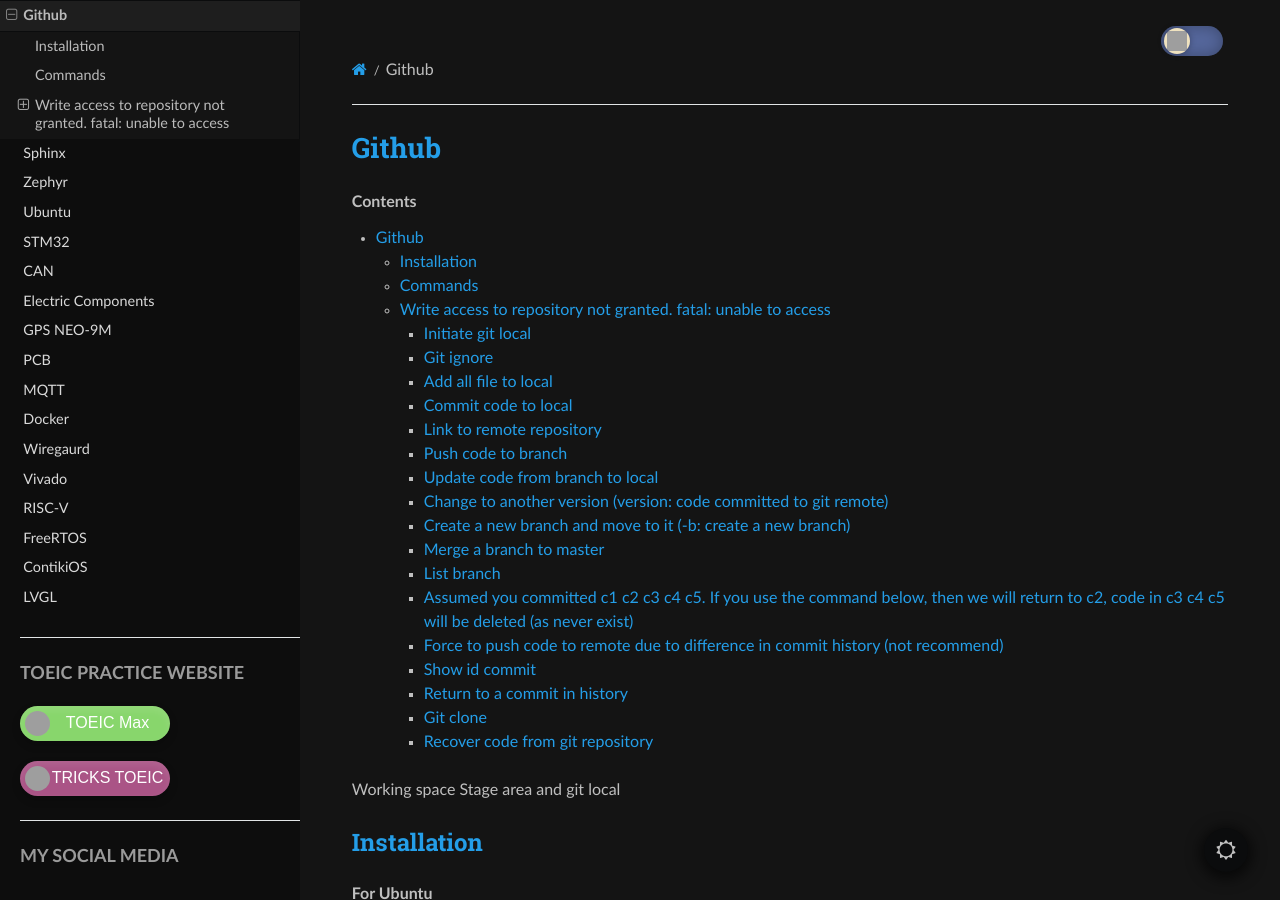
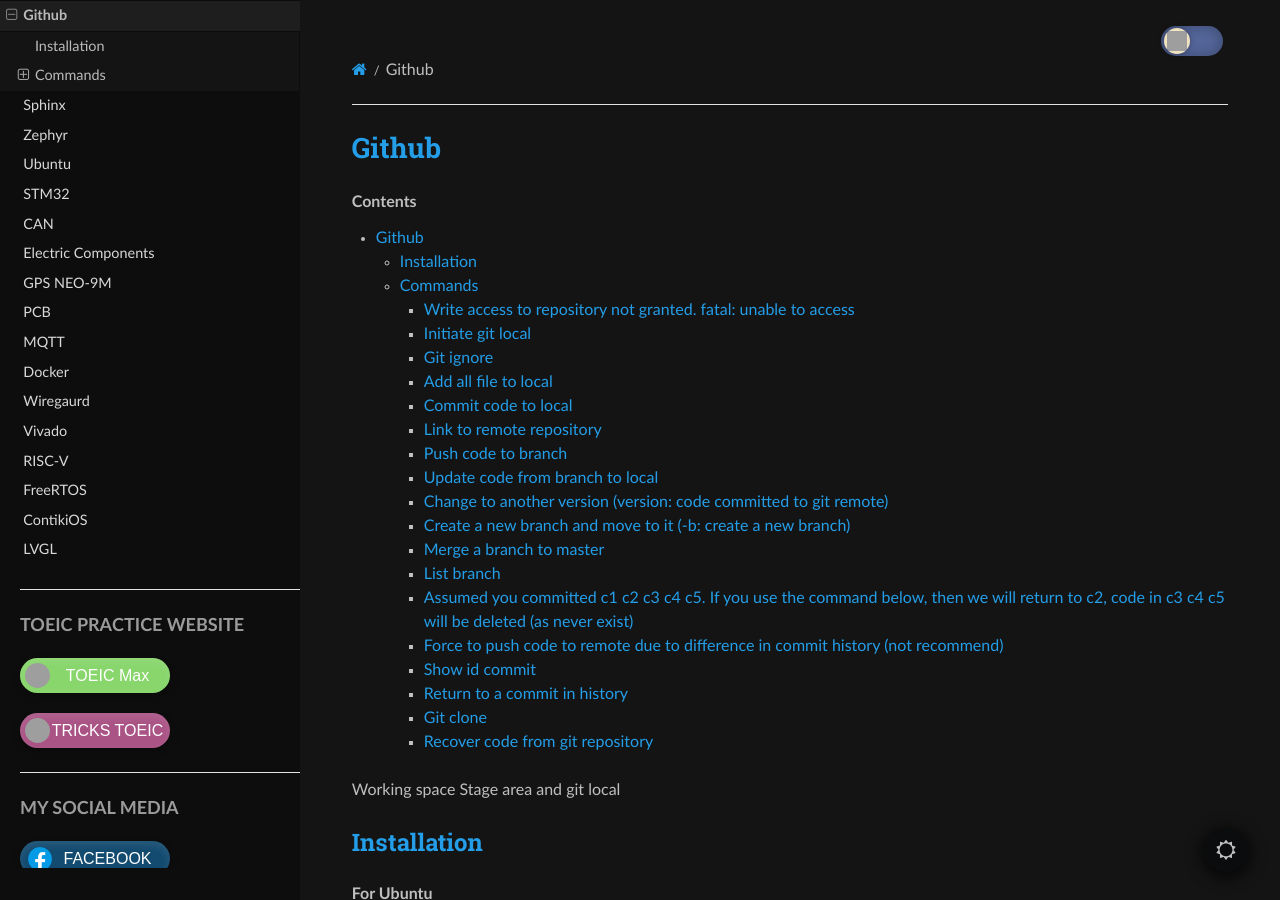
Before and after one commit to ryanjtr/MyDocs, a Sphinx documentation site: the page built from docs/source/Contents/github.rst, in a window 1280 px wide and 900 px high. Built offline with Sphinx 7.4.7 and the Read the Docs theme 3.1.0, drawn with Linux system fonts in a browser that asks for light colours; grey boxes are pictures that could not be loaded.

Commit message:
add enable uart

```diff
--- a/docs/source/Contents/github.rst
+++ b/docs/source/Contents/github.rst
@@ -33,7 +33,7 @@
 
 
 Write access to repository not granted. fatal: unable to access
----------------------------------------------------------------------------
+~~~~~~~~~~~~~~~~~~~~~~~~~~~~~~~~~~~~~~~~~~~~~~~~~~~~~~~~~~~~~~~~~~~~
 
 Visit this `link stackoverflow <https://stackoverflow.com/questions/70538793/remote-write-access-to-repository-not-granted-fatal-unable-to-access>`_
 
--- a/docs/source/Contents/raspberryPi.rst
+++ b/docs/source/Contents/raspberryPi.rst
@@ -291,10 +291,16 @@
 
         sudo nano /boot/firmware/cmdline.txt
 
+    .. code-block:: bash
+
+        console=serial0,115200 console=tty1 root=PARTUUID=faa9906f-02 rootfstype=ext4 fsck.repair=yes rootwait cfg80211.ieee80211_regdom=VN
+
 Reference:
 
 Link 1 `How to setup the UART on Raspberry Pi 3 <https://www.circuits.dk/setup-raspberry-pi-3-gpio-uart/>`_
+
 Link 2 `Serial communication over UART Raspberry Pi 4<https://forums.raspberrypi.com/viewtopic.php?t=307094>`_
+
 Link 3 `Serial Console to Raspberry Pi <https://cloudchirp.medium.com/serial-to-raspberry-pi-da635122b4d0>`_
 
 Connect to new available wifi
```
